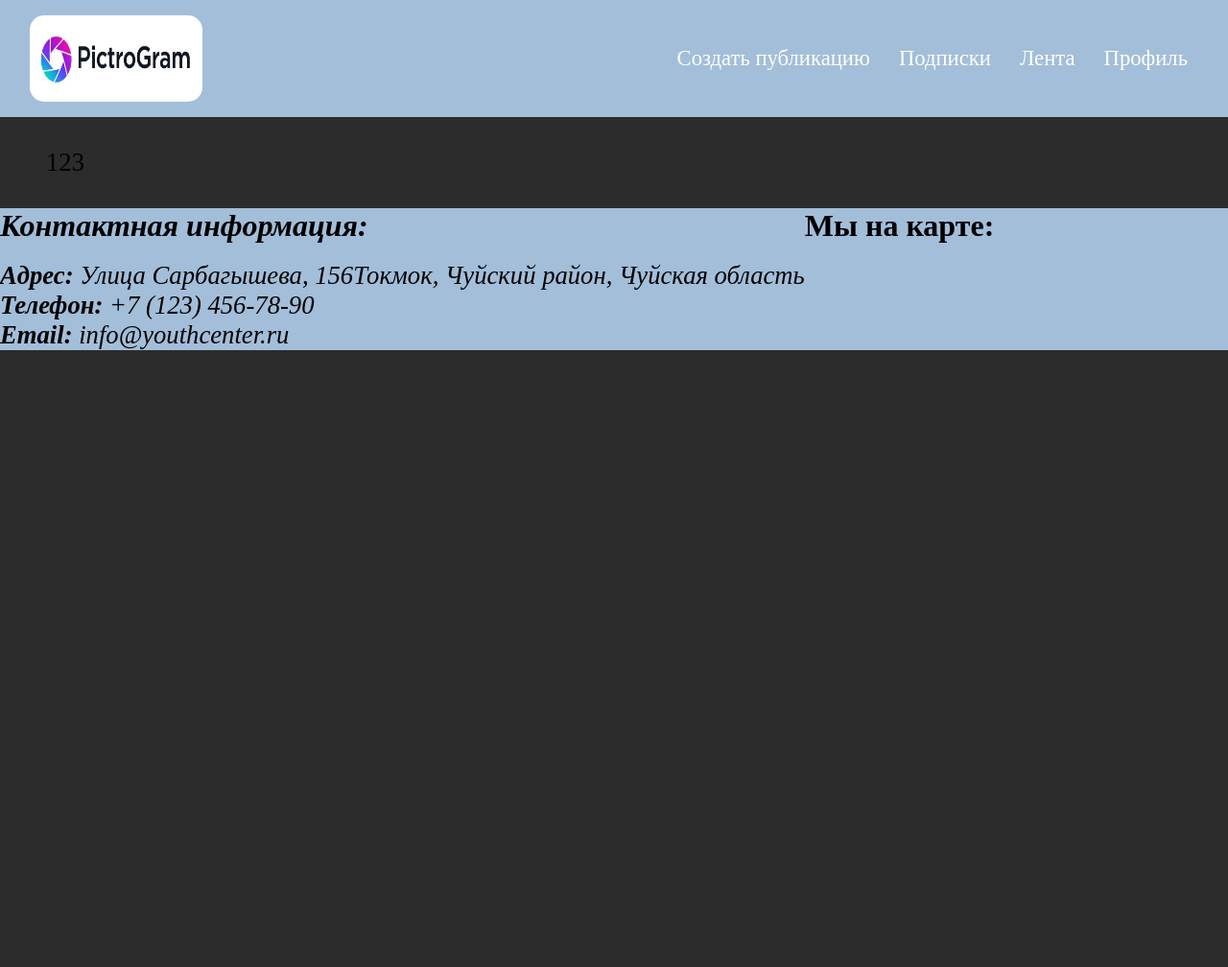
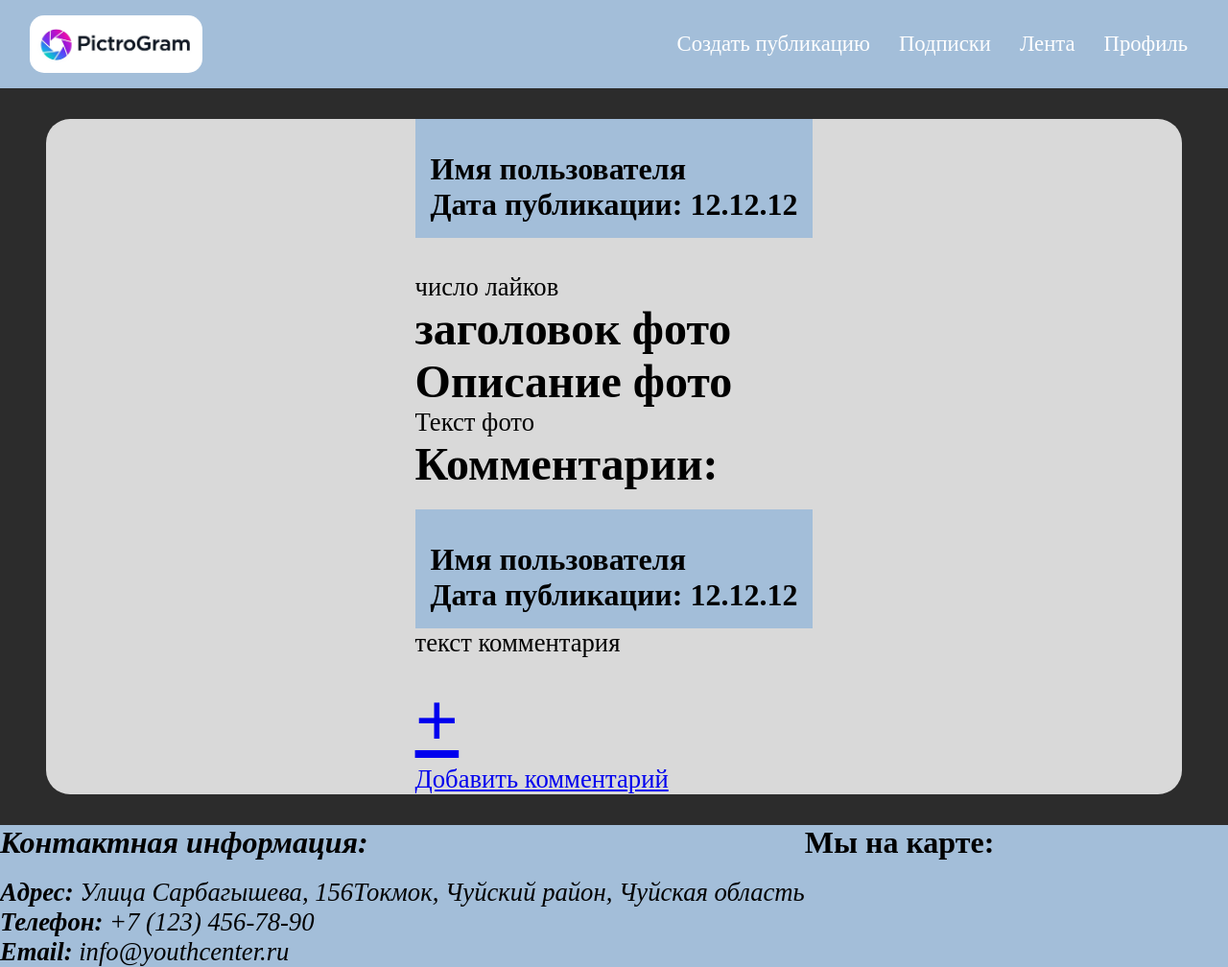
Before and after one commit to Veyyr3/Project-PictroGram, a Django app: page / in a window 1280 px wide. Shown: the whole page at 96% size. Before the commit the page ends 365 px from the top, so only its background shows below. Run offline with Django 5.2, Linux system fonts and the light colour scheme.

Commit message:
FE: add index content

```diff
--- a/APPS/image/templates/image/_header.html
+++ b/APPS/image/templates/image/_header.html
@@ -5,9 +5,11 @@
     <!--  верхний блок  -->
     <div id="header-top">
         <!--  логотип  -->
-        <div id="container-main-logo">
-            <img class="isimage" src="{% static 'page_pictures/PictroGram_logo.jpg' %}" alt="Логотип ЦДЮ" />
-        </div>
+        <a href="#">
+            <div id="container-main-logo">
+                <img class="isimage" src="{% static 'page_pictures/PictroGram_logo.jpg' %}" alt="Логотип ЦДЮ" />
+            </div>
+        </a>
 
         <!--  кнопка для бургер меню (Для телефонов)  -->
         <button onClick={} class="nav_button but-open-menu-MP">☰</button>
--- a/APPS/image/templates/image/base.html
+++ b/APPS/image/templates/image/base.html
@@ -16,24 +16,14 @@
     {% include 'image/_header.html' %}
 
 
-    <!-- мэин и эсайд -->
-    <div id="container-main-aside">
-        <!-- мэин-->
-        <main>
-           {% block content %}
+    <!-- мэин-->
+    <main class="gap-20px">
+        {% block content %}
 
-           {% endblock content %}
-        </main>
-        <!-- КОНЕЦ мэин-->
+        {% endblock content %}
+    </main>
+    <!-- КОНЕЦ мэин-->
 
-
-        <!-- эсайд -->
-        <aside aria-label="Боковая панель">
-
-        </aside>
-        <!-- КОНЕЦ эсайд -->
-    </div>
-    <!-- КОНЕЦ мэин и эсайд -->
 
     {% comment %} footer {% endcomment %}
     {% include 'image/_footer.html' %}
--- a/APPS/image/templates/image/index.html
+++ b/APPS/image/templates/image/index.html
@@ -3,7 +3,100 @@
 
 
 {% block content %}
-    <div class="testing">
-        <p>123</p>
-    </div>
+    {% comment %} главный контейнер с фото и комментариями {% endcomment %}
+    <article class="container-publication">
+        {% comment %} шапка {% endcomment %}
+        <header class="header-publication">
+            <!-- Фото пользователя и имя пользователя -->
+            <div class="container-short-user-info">
+                <!-- фото пользователя -->
+                <div class="container-user-avatar">
+                    <img class="isimage" src="" alt="">
+                </div>
+
+                <!-- имя пользователя -->
+                <h4 class="user-name-h4">Имя пользователя</h4>
+            </div>
+
+            <!-- дата публикации -->
+            <div class="container-publication-date">
+                <h4>Дата публикации: 12.12.12</h4>
+            </div>
+        </header>
+        {% comment %} КОНЕЦ шапка {% endcomment %}
+
+
+        <!-- фото -->
+        <div class="container-img">
+            <img class="isimage" src="" alt="">
+        </div>
+
+
+        {% comment %} заголовок фото {% endcomment %}
+        <div class="container-title-publication">
+            <!-- лайки -->
+            <div class="container-like">
+                <a href="#" class="button-like">
+                    <img class="isimage" src="" alt="">
+                </a>
+
+                <p>число лайков</p>
+            </div>
+
+            <!-- заголовок -->
+            <h3>заголовок фото</h3>
+        </div>
+        {% comment %} КОНЕЦ заголовок фото {% endcomment %}
+
+
+        {% comment %} Описание фото {% endcomment %}
+        <div class="container-publication-disc">
+            <h3>Описание фото</h3>
+            <p>Текст фото</p>
+        </div>
+        {% comment %} КОНЕЦ Описание фото {% endcomment %}
+
+
+        {% comment %} Комментарии {% endcomment %}
+        <section class="container-comments-section">
+            <h3><b>Комментарии:</b></h3>
+
+            <!-- сами комментарий -->
+            <article class="container-comment">
+                <!-- шапка комментария -->
+                <header>
+                    <!-- Фото пользователя и имя пользователя -->
+                    <div class="container-short-user-info">
+                        <!-- фото пользователя -->
+                        <div class="container-user-avatar">
+                            <img class="isimage" src="" alt="">
+                        </div>
+
+                        <!-- имя пользователя -->
+                        <h4 class="user-name-h4">Имя пользователя</h4>
+                    </div>
+
+                    <!-- дата публикации -->
+                    <div class="container-publication-date-comment">
+                        <h4>Дата публикации: 12.12.12</h4>
+                    </div>
+                </header>
+
+                <!-- текст комментария -->
+                <p>текст комментария</p>
+            </article>
+
+            <!-- добавить комментарий -->
+            <a href="#" class="link">
+                <div class="container-add-publication">
+                    <h1>+</h1>
+                    <p>Добавить комментарий</p>
+                </div>
+            </a>
+        </section>
+        {% comment %} КОНЕЦ Комментарии {% endcomment %}
+    </article>
+    {% comment %} КОНЕЦ главный контейнер с фото и комментариями {% endcomment %}
+
+
 {% endblock content %}
--- a/static/css/index_style.css
+++ b/static/css/index_style.css
@@ -604,6 +604,7 @@
 
 body {
   --bg-color: #2C2C2C;
+  --div-main: #D9D9D9;
   --div-hat: #A3BED9;
   --div-image-disc: #FFD2A6;
   --div-image-title: #AAC6E3;
@@ -680,7 +681,6 @@
 #container-main-logo {
   margin-left: 15px;
   width: 180px;
-  aspect-ratio: 2/1;
   display: flex;
 }
 #container-main-logo img {
@@ -710,6 +710,11 @@
 
 main {
   margin: 2rem 3rem 2rem 3rem;
+  background-color: var(--div-main);
+  border-radius: 25px;
+  display: flex;
+  flex-direction: column;
+  align-items: center;
 }
 
 section {
--- a/static/scss/index_style.scss
+++ b/static/scss/index_style.scss
@@ -123,6 +123,7 @@
 // светлая тема
 body {
     --bg-color: #2C2C2C; //фон
+    --div-main: #D9D9D9; // главный блок
     --div-hat: #A3BED9; //хидер/футер/шапки блоков
     --div-image-disc: #FFD2A6; // блок описание фото
     --div-image-title: #AAC6E3; // блок подпись для фото
@@ -225,7 +226,6 @@
 
         // для изображения
         width: 180px;
-        aspect-ratio: 2/1;
         display: flex; // Для правильного растягивания
 
         img {
@@ -256,6 +256,13 @@
 // #region main
     main {
         margin: 2rem 3rem 2rem 3rem;
+        background-color: var(--div-main);
+        border-radius: 25px;
+
+        // flex
+        display: flex;
+        flex-direction: column;
+        align-items: center;
     }
 
     // страницы сайта
```
